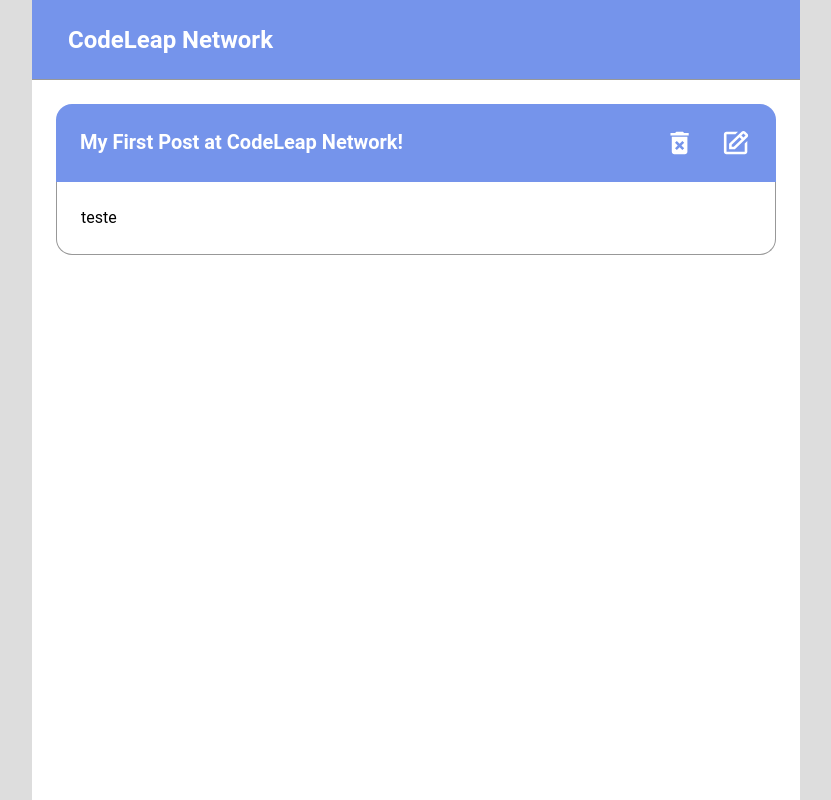
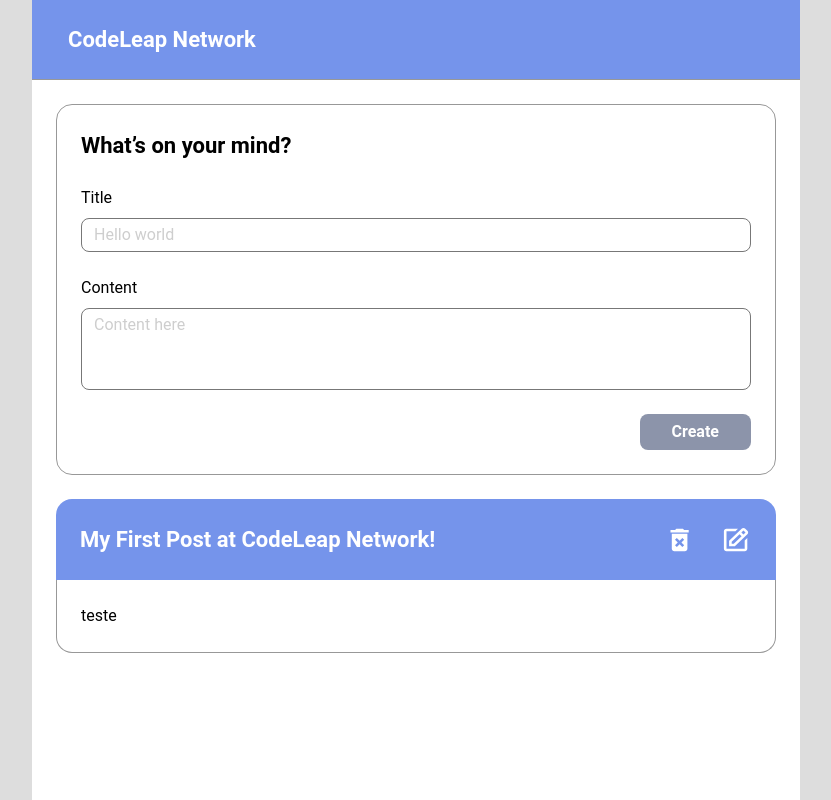
Before and after one commit to rodrigoaraujo7/codeleap-engineering-test, a React (Vite) app: page / in a window 1280 px wide. Shown: the whole page, without its empty margins (224-1055 px from the left). Built offline with nearby package versions, Linux system fonts and the light colour scheme.

Commit message:
feat: basic components, sign in handle fix and main form

```diff
--- /dev/null
+++ b/src/components/Button.tsx
@@ -0,0 +1,16 @@
+import { ReactNode } from "react"
+
+interface CustomProps {
+  children: ReactNode
+}
+
+type ButtonProps = CustomProps & React.ButtonHTMLAttributes<HTMLButtonElement>;
+
+export const Button = ({ children, className, ...props }: ButtonProps) => (
+  <button
+    className={`font-bold bg-light-blue text-white text-base w-fit px-8 py-1.5 rounded-lg self-end cursor-pointer ${className}`}
+    {...props}
+  >
+    {children}
+  </button>
+)
--- a/src/components/Card.tsx
+++ b/src/components/Card.tsx
@@ -8,11 +8,10 @@
   controls?: boolean;
 }
 
-export const Card = ({ ...props }: CardProps) => {
-  return (
+export const Card = ({ ...props }: CardProps) => (
   <div className="w-full">
     <div className="p-6 rounded-t-2xl bg-light-blue flex justify-between g-4">
-        <h1 className="font-bold text-xl text-white truncate">
+      <h1 className="font-bold text-(length:--title-size) text-white truncate">
         {props.title}
       </h1>
 
@@ -34,4 +33,3 @@
     </div>
   </div>
 )
-}
--- /dev/null
+++ b/src/components/Input.tsx
@@ -0,0 +1,18 @@
+interface CustomProps {
+  label: string,
+}
+
+type InputProps = CustomProps & React.InputHTMLAttributes<HTMLInputElement>;
+
+export const Input = ({ label, ...props }: InputProps) => (
+  <label
+    htmlFor={props.id}
+    className={`w-full flex flex-col gap-2 text-base font-normal ${props.className}`}
+  >
+    {label}
+    <input
+      {...props}
+      className="px-3 py-1 border border-gray-700 rounded-lg outline-none placeholder-gray-200"
+    />
+  </label>
+)
--- /dev/null
+++ b/src/components/Textarea.tsx
@@ -0,0 +1,19 @@
+interface CustomProps {
+  label: string,
+}
+
+type TextAreaProps = CustomProps & React.TextareaHTMLAttributes<HTMLTextAreaElement>;
+
+export const TextArea = ({ label, ...props }: TextAreaProps) => (
+  <label
+    htmlFor={props.id}
+    className={`w-full flex flex-col gap-2 text-base font-normal ${props.className}`}
+  >
+    {label}
+    <textarea
+      {...props}
+      rows={3}
+      className="px-3 py-1 border border-gray-700 rounded-lg outline-none placeholder-gray-200 resize-none"
+    />
+  </label>
+)
--- a/src/global.css
+++ b/src/global.css
@@ -5,7 +5,10 @@
   --color-gray-600: oklch(0.68 0 0);
   --color-gray-700: oklch(0.57 0 0);
   --color-light-blue: oklch(0.68 0.1335 267.94);
+
   --custom-grid-cols: 1fr 768px 1fr;
+
+  --title-size: 1.375rem /* 22px */;
 }
 
 :root {
--- a/src/layout/Main.tsx
+++ b/src/layout/Main.tsx
@@ -9,7 +9,7 @@
     <main className="grid grid-cols-1 md:grid-cols-(--custom-grid-cols)">
       <div className=" bg-white col-start-1 col-end-2 md:col-start-2 md:col-end-3">
         <header className="w-full h-20 px-9 flex items-center bg-light-blue border-b-1 border-gray-600">
-          <h1 className="font-bold text-2xl text-white">CodeLeap Network</h1>
+          <h1 className="font-bold text-(length:--title-size) text-white">CodeLeap Network</h1>
         </header>
 
         <div className="flex flex-col gap-6 p-6 h-[calc(100dvh-80px)] overflow-auto">
--- a/src/pages/Home.tsx
+++ b/src/pages/Home.tsx
@@ -1,9 +1,45 @@
-import { Card } from "../components/Card"
+import { useState } from "react"
+
 import { Main } from "../layout/Main"
 
+import { Button } from "../components/Button"
+import { Card } from "../components/Card"
+import { Input } from "../components/Input"
+import { TextArea } from "../components/Textarea"
+
 export const Home = () => {
+  const [inputTitleValue, setInputTitleValue] = useState<string>("");
+  const [inputContentValue, setInputContentValue] = useState<string>("");
+
   return (
     <Main>
+      <div className="p-6 rounded-2xl border-1 border-gray-600 flex flex-col gap-6">
+        <h1 className="text-(length:--title-size) font-bold text-black">
+          What’s on your mind?
+        </h1>
+
+        <Input
+          label="Title"
+          id="title"
+          type="text"
+          placeholder="Hello world"
+          value={inputTitleValue}
+          onChange={(e) => setInputTitleValue(e.target.value)}
+        />
+
+        <TextArea
+          label="Content"
+          id="content"
+          placeholder="Content here"
+          value={inputContentValue}
+          onChange={(e) => setInputContentValue(e.target.value)}
+        />
+
+        <Button className={(inputTitleValue === "" || inputContentValue === "") ? 'grayscale-75' : ''}>
+          Create
+        </Button>
+      </div>
+
       <Card title="My First Post at CodeLeap Network!" controls>
         <h1>teste</h1>
       </Card>
--- a/src/pages/SignIn.tsx
+++ b/src/pages/SignIn.tsx
@@ -1,33 +1,42 @@
 import { useState } from "react"
+
 import { useNavigate } from "react-router";
+
+import { Input } from "../components/Input";
+import { Button } from "../components/Button";
 
 export const SignIn = () => {
   const [inputValue, setInputValue] = useState<string>("");
 
   const navigate = useNavigate();
 
+  const handleSignIn = () => {
+    if (inputValue === "") return
+
+    return navigate("/")
+  }
+
   return (
     <main className="h-screen flex justify-center items-center">
       <div className="w-xl h-fit p-6 rounded-2xl border border-gray-200 bg-white flex flex-col">
-        <h1 className="text-2xl font-bold">Welcome to CodeLeap network!</h1>
+        <h1 className="text-(length:--title-size) font-bold">Welcome to CodeLeap network!</h1>
 
-        <label className="w-full flex flex-col gap-2 mt-6 mb-4 text-base font-normal">
-          Please enter your username
-          <input
-            type="text"
-            placeholder="John doe"
-            className="px-3 py-1 border border-gray-700 rounded-lg outline-none placeholder-gray-200"
-            value={inputValue}
-            onChange={(e) => setInputValue(e.target.value)}
-          />
-        </label>
+        <Input
+          label="Please enter your username"
+          id="username"
+          type="text"
+          placeholder="John doe"
+          className="mt-6 mb-4"
+          value={inputValue}
+          onChange={(e) => setInputValue(e.target.value)}
+        />
 
-        <button
-          className={`uppercase font-bold bg-light-blue text-white text-base w-fit px-8 py-1.5 rounded-lg self-end ${inputValue === "" ? "grayscale-75 cursor-not-allowed" : "cursor-pointer"}`}
-          onClick={() => navigate("/")}
+        <Button
+          className={inputValue === "" ? 'grayscale-75' : ''}
+          onClick={handleSignIn}
         >
-          Enter
-        </button>
+          ENTER
+        </Button>
       </div>
     </main>
   )
```
Lines whose indentation alone changed are shown as unchanged.
